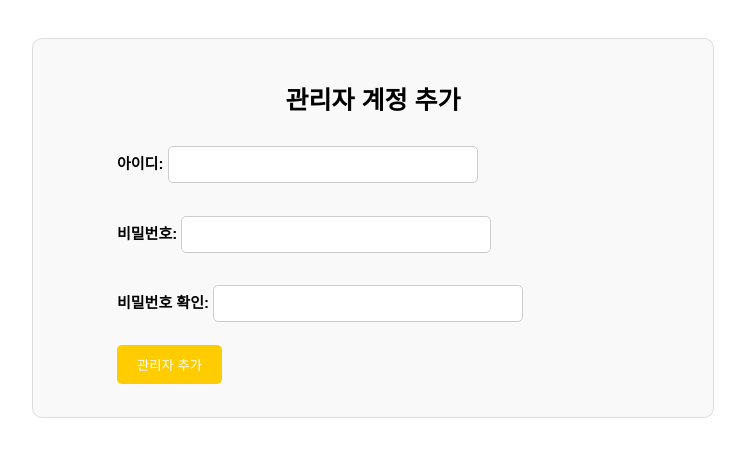
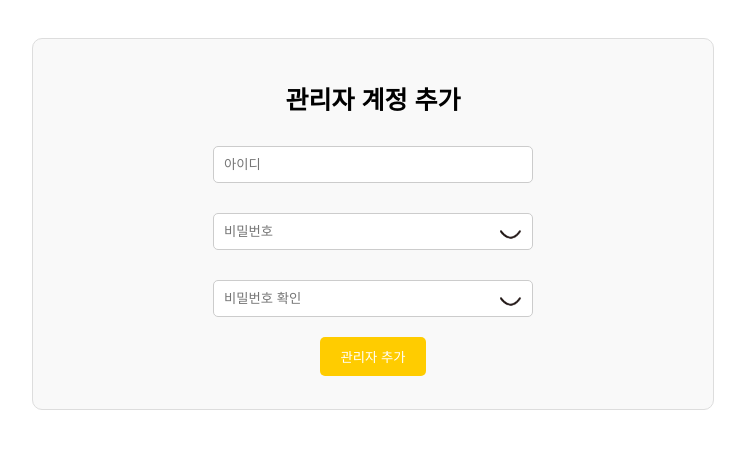
Before and after one commit to mineseok1041/SangilGulbi, a Flask app: page /mgmt_add in a window 1280 px wide. Shown: the part 92-549 px from the top of the page, without its empty margins (267-1012 px from the left). Run offline with Flask 3, Linux system fonts and the light colour scheme; some web fonts are replaced.

Commit message:
관리자 추가 부분 완료료

```diff
--- a/static/css/manager_page_add.css
+++ b/static/css/manager_page_add.css
@@ -1,3 +1,4 @@
+/*기초 폰트 설정 (2025-02-23 22:12)*/
 @font-face {
     font-family: 'S-CoreDream-3Light';
     src: url('https://fastly.jsdelivr.net/gh/projectnoonnu/noonfonts_six@1.2/S-CoreDream-3Light.woff') format('woff');
@@ -5,6 +6,7 @@
     font-style: normal;
 }
 
+/*바디 설정 (2025-02-23 22:12)*/
 html, body {
     height: 100%;
     margin: 0;
@@ -15,7 +17,7 @@ html, body {
     overflow-y: hidden; /* 세로 스크롤 활성화 */
 }
 
-/* 네비게이션 바 */
+/* 네비게이션 바 (2025-02-23 22:12)*/
 .navbar {
     display: flex;
     align-items: center;
@@ -62,7 +64,7 @@ html, body {
     height: auto;
 }
 
-/* 메인 콘텐츠 */
+/* 메인 박스 설정 (2025-02-23 22:12) */
 .container {
     width: 50%;
     margin: 50px auto;
@@ -78,33 +80,42 @@ html, body {
     text-align: center;
 }
 
-.admin-id {
-    font-size: 15px;
+#adminForm {
+    font-size: 20px;
     font-weight: bold;
     margin-bottom: 2%;
-    margin-left: 10%;
-}
-
-.admin-password {
-    font-size: 15px;
-    font-weight: bold;
-    margin-bottom: 2%;
-    margin-left: 10%;
-}
-
-.admin-password-check {
-    font-size: 15px;
-    font-weight: bold;
-    margin-bottom: 2%;
-    margin-left: 10%;
+    text-align: center;
 }
 
 .admin-add {
-    font-size: 15px;
-    font-weight: bold;
-    margin-bottom: 2%;
-    margin-left: 10%;
+    margin-top: 3%;
 }
+
+/*비밀번호 보기/숨기기 css (2025-02-23 22:12)*/
+.password-input {
+    display: flex;
+    align-items: center;
+    position: relative;
+    width: 50%;
+    margin: 10px auto;
+}
+
+.password-input input {
+    width: 100%;
+    padding: 10px;
+    padding-right: 40px;
+    border: 1px solid #ccc;
+    border-radius: 5px;
+}
+
+.eye-icon {
+    position: absolute;
+    right: 10px;
+    width: 25px;
+    height: 25px;
+    cursor: pointer;
+}
+
 input {
     width: 50%;
     padding: 10px;
--- a/static/js/manager_page_add.js
+++ b/static/js/manager_page_add.js
@@ -1,34 +1,54 @@
-document.addEventListener("DOMContentLoaded", function() {
-    document.getElementById("adminForm").addEventListener("submit", function(event) {
+
+// 비밀번호 보기/숨기기 토글 함수
+function togglePasswordVisibility(inputId, icon) {
+    var input = document.getElementById(inputId);
+
+    if (input.type === "password") {
+        input.type = "text"; // 비밀번호 보이게 설정
+        icon.src = icon.getAttribute("data-show"); // 보임 아이콘으로 변경
+    } else {
+        input.type = "password"; // 비밀번호 숨기기
+        icon.src = icon.getAttribute("data-hide"); // 숨김 아이콘으로 변경
+    }
+}
+
+document.addEventListener("DOMContentLoaded", function () {
+    document.getElementById("adminForm").addEventListener("submit", function (event) {
         event.preventDefault();
 
         const adminId = document.getElementById("adminId").value.trim();
         const adminPassword = document.getElementById("adminPassword").value.trim();
+        const adminConfirmPassword = document.getElementById("adminConfirmPassword").value.trim();
         const resultMessage = document.getElementById("resultMessage");
+
 
         // 비밀번호 유효성 검사 정규식 (영문, 숫자, 특수문자 포함 8자 이상)
         const passwordRegex = /^(?=.*[A-Za-z])(?=.*\d)(?=.*[!@#$%^&*])[A-Za-z\d!@#$%^&*]{8,}$/;
 
-        // 필수 입력값 확인
-        if (!adminId || !adminPassword) {
+        if (!adminId || !adminPassword || !adminConfirmPassword) {
             alert("아이디와 비밀번호를 입력해주세요.");
             return;
         }
 
-        // 비밀번호 유효성 검사
+        if (adminPassword !== adminConfirmPassword) {
+            alert("비밀번호와 비밀번호 확인이 일치하지 않습니다.");
+            return;
+        }
+
         if (!passwordRegex.test(adminPassword)) {
             alert("비밀번호는 영어, 숫자, 특수문자가 포함되어야 하며 최소 8자 이상이어야 합니다.");
             return;
         }
 
-        // 성공 메시지 표시
-        resultMessage.textContent = "관리자가 추가되었습니다!";
+        // "저장되었습니다" 메시지만 출력
+        resultMessage.textContent = "저장되었습니다!";
+        resultMessage.style.color = "green";
         resultMessage.style.display = "block";
 
         // 입력 폼 초기화
         document.getElementById("adminForm").reset();
 
-        // 일정 시간 후 메시지 숨기기 (예: 3초 후)
+        // 3초 후 메시지 숨기기
         setTimeout(() => {
             resultMessage.style.display = "none";
         }, 3000);
--- a/templates/manager_page_add.html
+++ b/templates/manager_page_add.html
@@ -29,25 +29,33 @@
     <!-- 메인 콘텐츠 -->
     <main class="container">
         <h2>관리자 계정 추가</h2>
-        <div class="form-box">
         <form id="adminForm" method="POST">
-                <div class="admin-id">
-                    <label for="adminId">아이디:</label>
-                    <input type="text" id="adminId" name="adminId" required>
+            <div class="password-input">
+                <input type="text" id="adminId" placeholder="아이디" required>
             </div>
-                <div class="admin-password">
-                    <label for="adminPassword">비밀번호:</label>
-                    <input type="password" id="adminPassword" name="adminPassword" required>
+
+            <div class="password-input">
+                <input type="password" id="adminPassword" placeholder="비밀번호" required>
+                <img src="{{ url_for('static', filename='img/eye_off_icon.png') }}"
+                     alt="eye"
+                     class="eye-icon"
+                     data-show="{{ url_for('static', filename='img/eye_icon.png') }}"
+                     data-hide="{{ url_for('static', filename='img/eye_off_icon.png') }}"
+                     onclick="togglePasswordVisibility('adminPassword', this)" />
             </div>
-                <div class="admin-password-check">
-                    <label for="adminPasswordCheck">비밀번호 확인:</label>
-                    <input type="password" id="adminPasswordCheck" name="adminPasswordCheck" required>
+
+            <div class="password-input">
+                <input type="password" id="adminConfirmPassword" placeholder="비밀번호 확인" required>
+                <img src="{{ url_for('static', filename='img/eye_off_icon.png') }}"
+                     alt="eye"
+                     class="eye-icon"
+                     data-show="{{ url_for('static', filename='img/eye_icon.png') }}"
+                     data-hide="{{ url_for('static', filename='img/eye_off_icon.png') }}"
+                     onclick="togglePasswordVisibility('adminConfirmPassword', this)" />
             </div>
-                <div class="admin-add">
             <button type="submit">관리자 추가</button>
-                </div>
         </form>
-        </div>
+
     </main>
 
     <p id="resultMessage" style="display: none; color: green; font-weight: bold;"></p>
```
Lines whose indentation alone changed are shown as unchanged.
